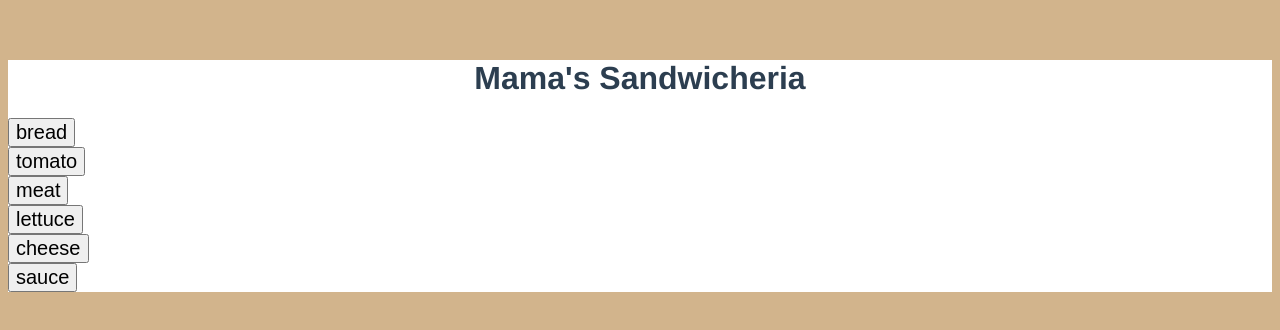
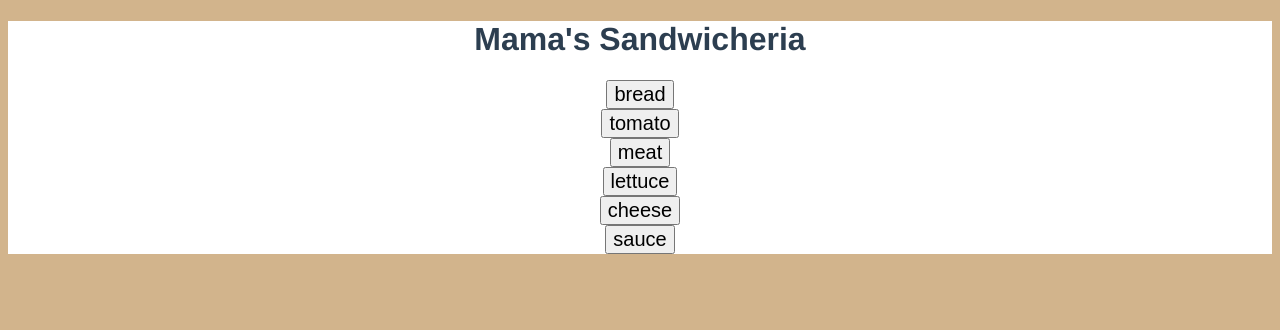
Before and after one commit to staten-island-tech/vue-reactivity-project-jysleyin, a Vue app in the folder vue-reactivity/: page / in a window 1280 px wide. Shown: the top 330 px of the page. Built offline with nearby package versions, Linux system fonts and the light colour scheme.

Commit message:
Update App.vue

```diff
--- a/vue-reactivity/src/App.vue
+++ b/vue-reactivity/src/App.vue
@@ -1,11 +1,15 @@
 <template>
   <div id="app">
    <h1>Mama's Sandwicheria</h1>
+
     <div id="sandwich" v-for = "(piece, index) in pieces" v-bind:key="piece.id" >
        <button @click="addClick(index)"> {{ piece.name }} </button>
     </div>
 
-    <img class="sandwich-image" v-for = "piece in sandwich" :key="piece.id" :src = "piece.imgURL"/>
+    <div class="thing">
+      <img class="sandwich-image" v-for = "piece in sandwich" :key="piece.id" :src = "piece"/>
+    </div>
+
   </div>
 </template>
 
@@ -61,9 +65,10 @@ export default {
     addClick(index){
      this.selectedImage = index;
      console.log(index)
-     this.sandwich.push(this.pieces[index])
+     this.sandwich.push(this.pieces[index].imgURL)
      console.log(this.sandwich)
-    //  document.querySelectorAll(".sandwich-image").style.transform = translateY(5);
+    document.querySelector(".sandwich-image").style.transform = "translateY(4rem)";
+
     }
 
   },
@@ -92,19 +97,23 @@ background-color: tan;
   -moz-osx-font-smoothing: grayscale;
   text-align: center;
   color: #2c3e50;
-  margin-top: 60px;
+  margin: auto 0;
   background-color: white;
   position: relative;
 }
 
-button {
-  font-size: 20px;
+#sandwich {
+  display: flex;
   text-align: center;
   align-items: center;
-  display: flex;
   justify-content: space-evenly;
+  flex-direction: row;
 
 
+}
+
+button {
+  font-size: 1.25rem;
 }
 
 .sandwich-image {
@@ -113,6 +122,9 @@ button {
 
 }
 
+img {
+width: 25rem;
+}
 
 
 </style>
```
